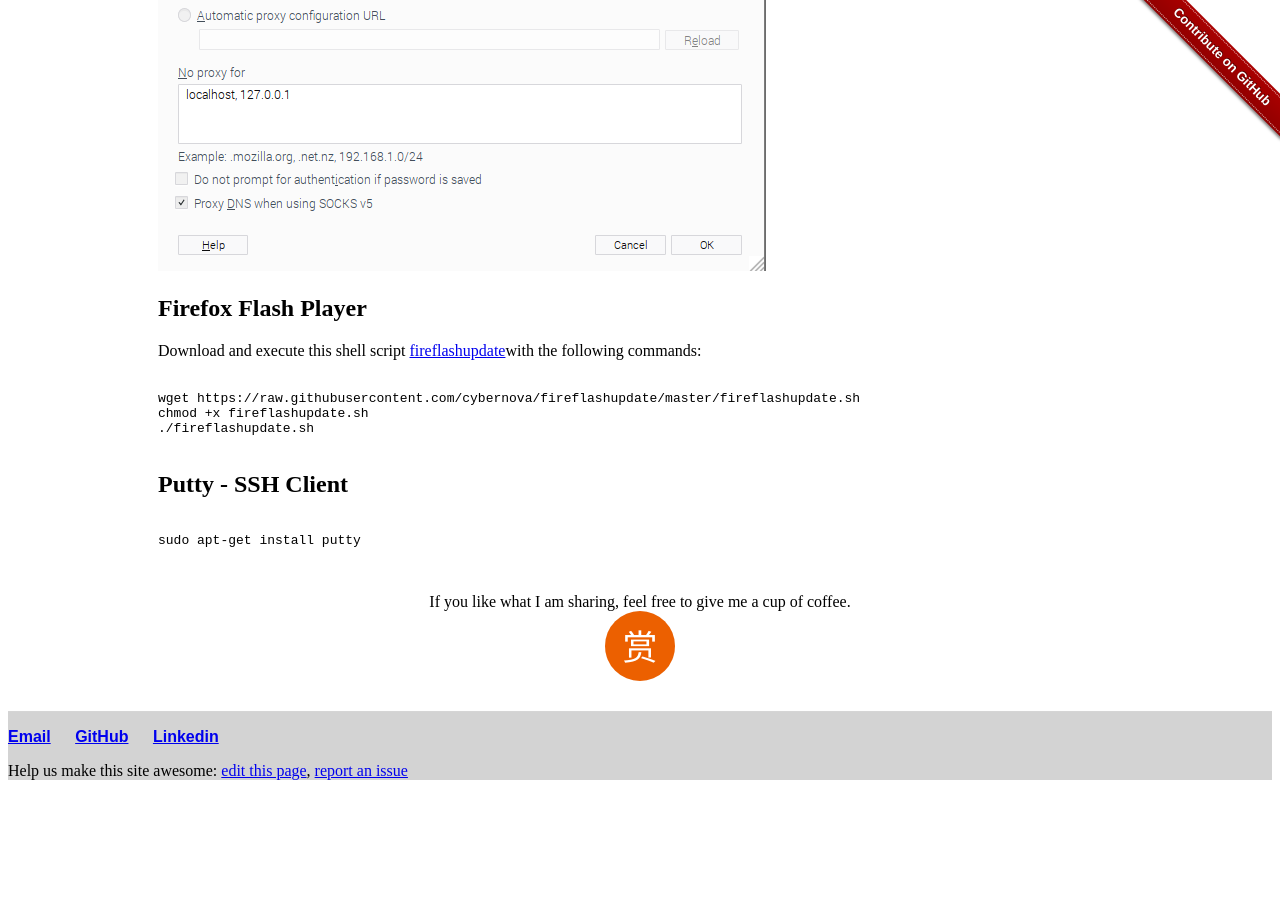
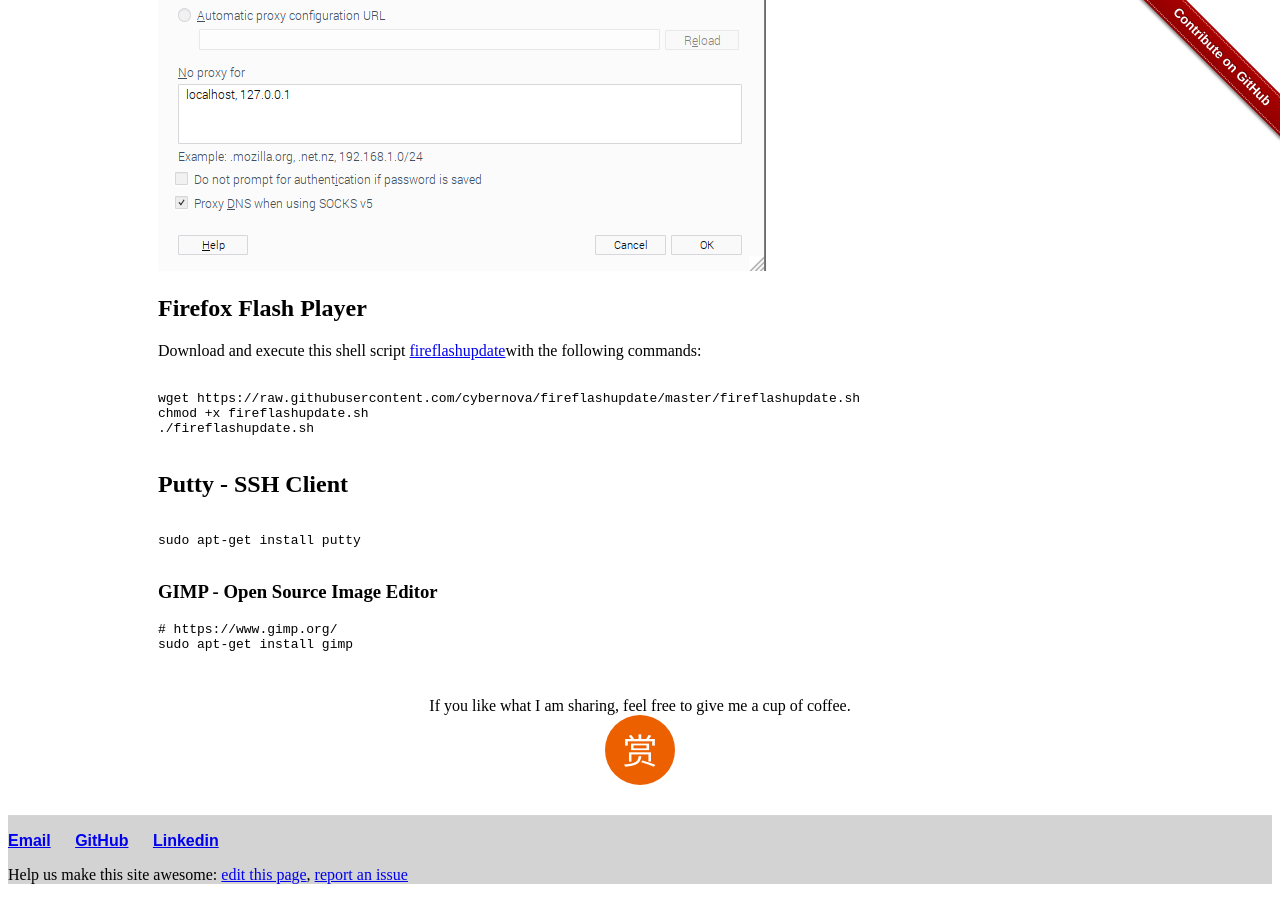
Before and after one commit to liuning0820/liuning0820.github.io, a Jekyll site: the page built from _posts/2019-04-18-play-with-debian.md, in a window 1280 px wide and 900 px high, scrolled down 2393 px. Built offline with Jekyll 4.4.1, drawn with Linux system fonts in a browser that asks for light colours; before the commit the page ends 3189 px from its top, so only the background shows below that.

Commit message:
add GIMP open source image editor

````diff
--- a/_posts/2019-04-18-play-with-debian.md
+++ b/_posts/2019-04-18-play-with-debian.md
@@ -148,3 +148,12 @@ chmod +x fireflashupdate.sh
 sudo apt-get install putty
 
 ```
+
+
+### GIMP - Open Source Image Editor
+
+```sh
+# https://www.gimp.org/
+sudo apt-get install gimp
+
+```
````
